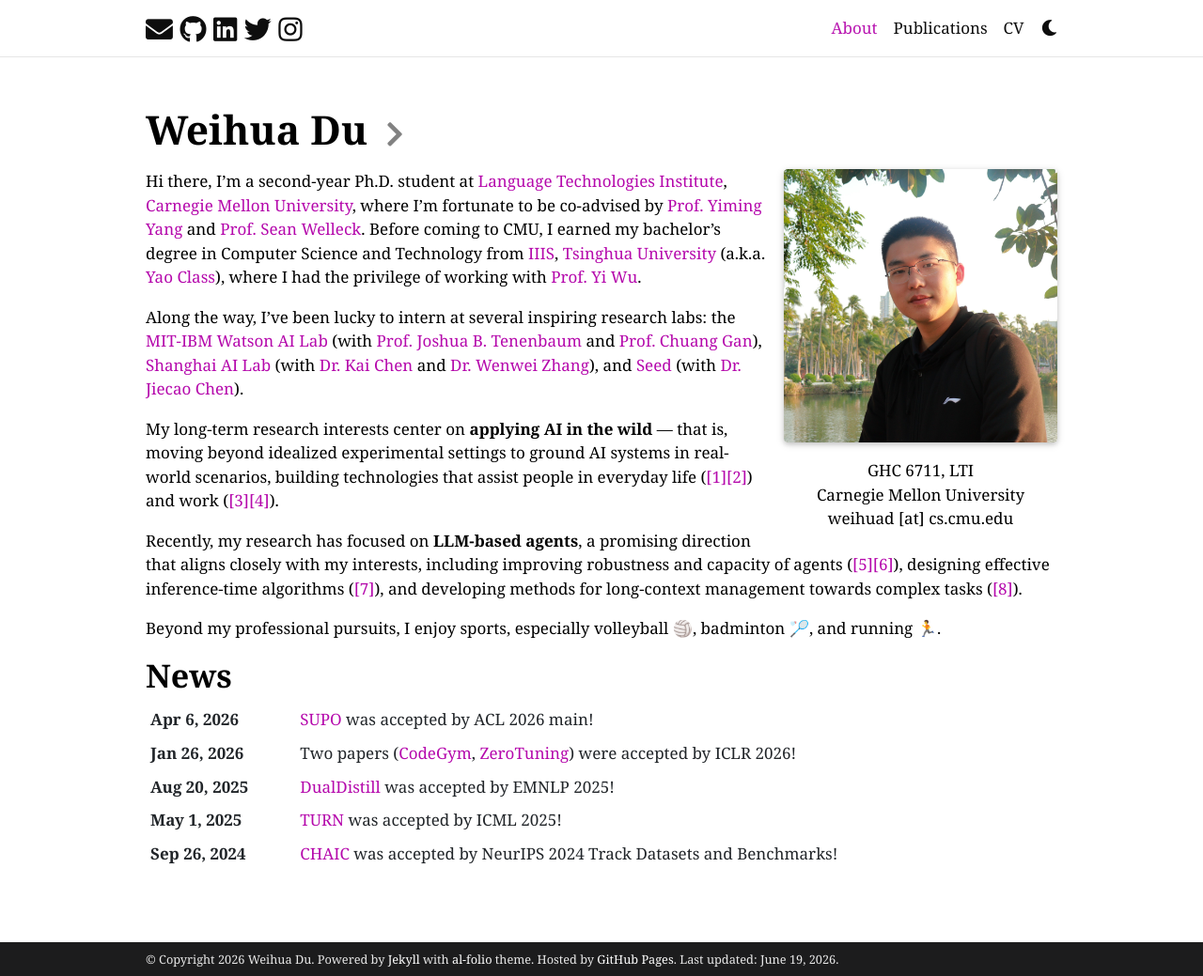
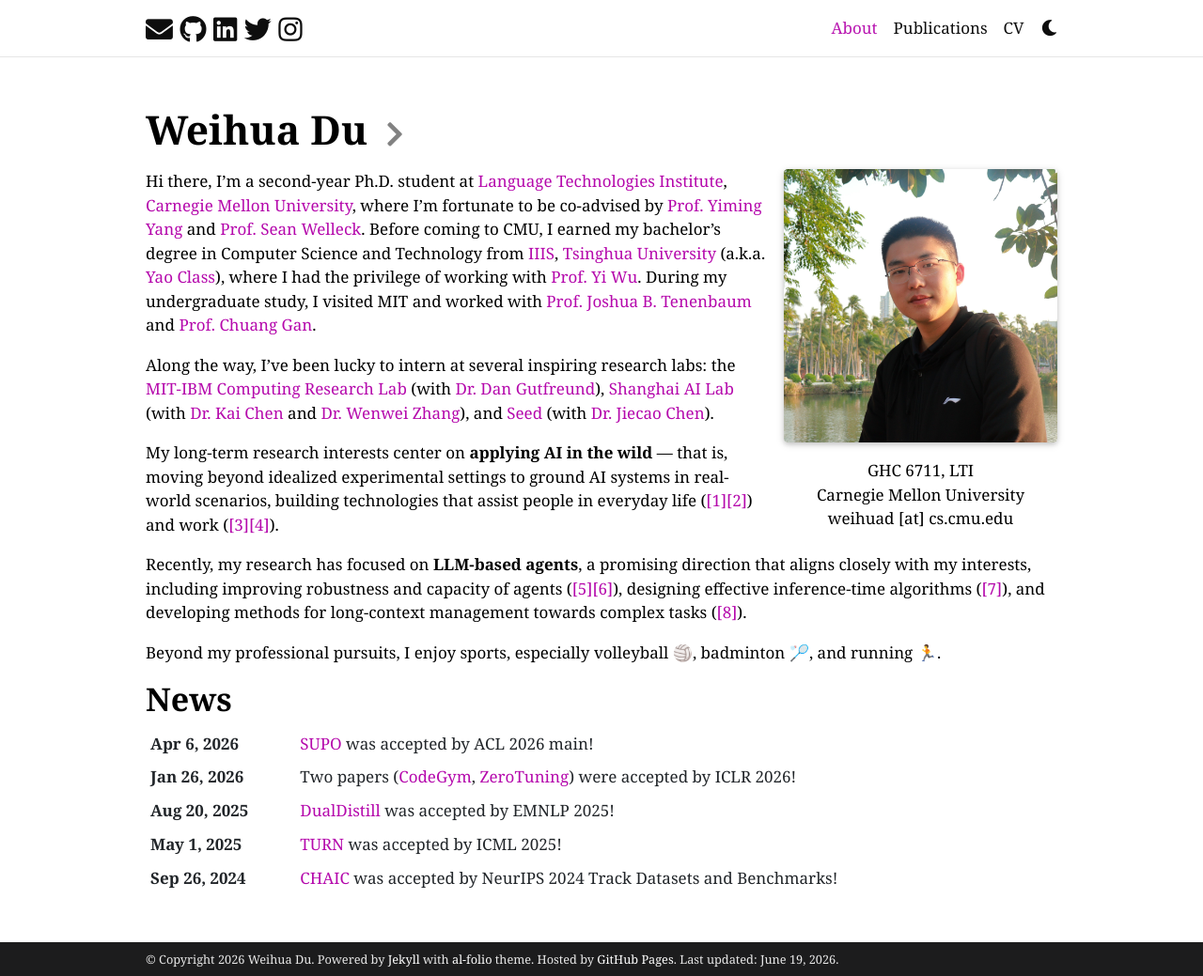
Before and after one commit to StigLidu/StigLidu.github.io, a Jekyll site: the page built from _pages/about.md, in a window 1280 px wide and 1039 px high. Shown: the whole window at 94% size. Built offline with Jekyll 4.4.1, drawn with Linux system fonts in a browser that asks for light colours; full-size pictures stand in for the smaller copies a plugin makes; comment, search, counter and statistics services are not loaded; a style sheet for code colours, icons or effects is not loaded.

Commit message:
6/19 upd

```diff
--- a/_pages/about.md
+++ b/_pages/about.md
@@ -20,9 +20,11 @@
 social: false  # includes social icons at the bottom of the page
 ---
 
-Hi there, I’m a second-year Ph.D. student at [Language Technologies Institute](https://www.lti.cs.cmu.edu/index.html), [Carnegie Mellon University](https://www.cmu.edu/), where I’m fortunate to be co-advised by [Prof. Yiming Yang](https://www.cs.cmu.edu/~./yiming/) and [Prof. Sean Welleck](https://wellecks.com/). Before coming to CMU, I earned my bachelor’s degree in Computer Science and Technology from [IIIS](https://iiis.tsinghua.edu.cn/), [Tsinghua University](https://www.tsinghua.edu.cn/en/) (a.k.a. [Yao Class](https://iiis.tsinghua.edu.cn/en/Yao_Class/About_Yao_Class.htm)), where I had the privilege of working with [Prof. Yi Wu](https://jxwuyi.weebly.com/).
+Hi there, I’m a second-year Ph.D. student at [Language Technologies Institute](https://www.lti.cs.cmu.edu/index.html), [Carnegie Mellon University](https://www.cmu.edu/), where I’m fortunate to be co-advised by [Prof. Yiming Yang](https://www.cs.cmu.edu/~./yiming/) and [Prof. Sean Welleck](https://wellecks.com/).
+Before coming to CMU, I earned my bachelor’s degree in Computer Science and Technology from [IIIS](https://iiis.tsinghua.edu.cn/), [Tsinghua University](https://www.tsinghua.edu.cn/en/) (a.k.a. [Yao Class](https://iiis.tsinghua.edu.cn/en/Yao_Class/About_Yao_Class.htm)), where I had the privilege of working with [Prof. Yi Wu](https://jxwuyi.weebly.com/).
+During my undergraduate study, I visited MIT and worked with [Prof. Joshua B. Tenenbaum](https://web.mit.edu/cocosci/josh.html) and [Prof. Chuang Gan](https://people.csail.mit.edu/ganchuang/).
 
-Along the way, I’ve been lucky to intern at several inspiring research labs: the [MIT-IBM Watson AI Lab](https://mitibmwatsonailab.mit.edu/) (with [Prof. Joshua B. Tenenbaum](https://web.mit.edu/cocosci/josh.html) and [Prof. Chuang Gan](https://people.csail.mit.edu/ganchuang/)), [Shanghai AI Lab](https://www.shlab.org.cn/) (with [Dr. Kai Chen](https://chenkai.site/) and [Dr. Wenwei Zhang](https://zhangwenwei.cn/)), and [Seed](https://seed.bytedance.com/en/) (with [Dr. Jiecao Chen](https://jiecchen.github.io/)).
+Along the way, I’ve been lucky to intern at several inspiring research labs: the [MIT-IBM Computing Research Lab](https://mitibmwatsonailab.mit.edu/) (with [Dr. Dan Gutfreund](https://mitibm.mit.edu/people/dan-gutfreund/)), [Shanghai AI Lab](https://www.shlab.org.cn/) (with [Dr. Kai Chen](https://chenkai.site/) and [Dr. Wenwei Zhang](https://zhangwenwei.cn/)), and [Seed](https://seed.bytedance.com/en/) (with [Dr. Jiecao Chen](https://jiecchen.github.io/)).
 
 My long-term research interests center on **applying AI in the wild** — that is, moving beyond idealized experimental settings to ground AI systems in real-world scenarios, building technologies that assist people in everyday life ([[1]](https://arxiv.org/abs/2307.02485)[[2]](https://arxiv.org/abs/2411.01796)) and work ([[3]](https://arxiv.org/abs/2306.15182)[[4]](https://arxiv.org/abs/2511.02208)).
 
```
Also changed, not shown: _pages/publications.md (+1 -1 lines).
